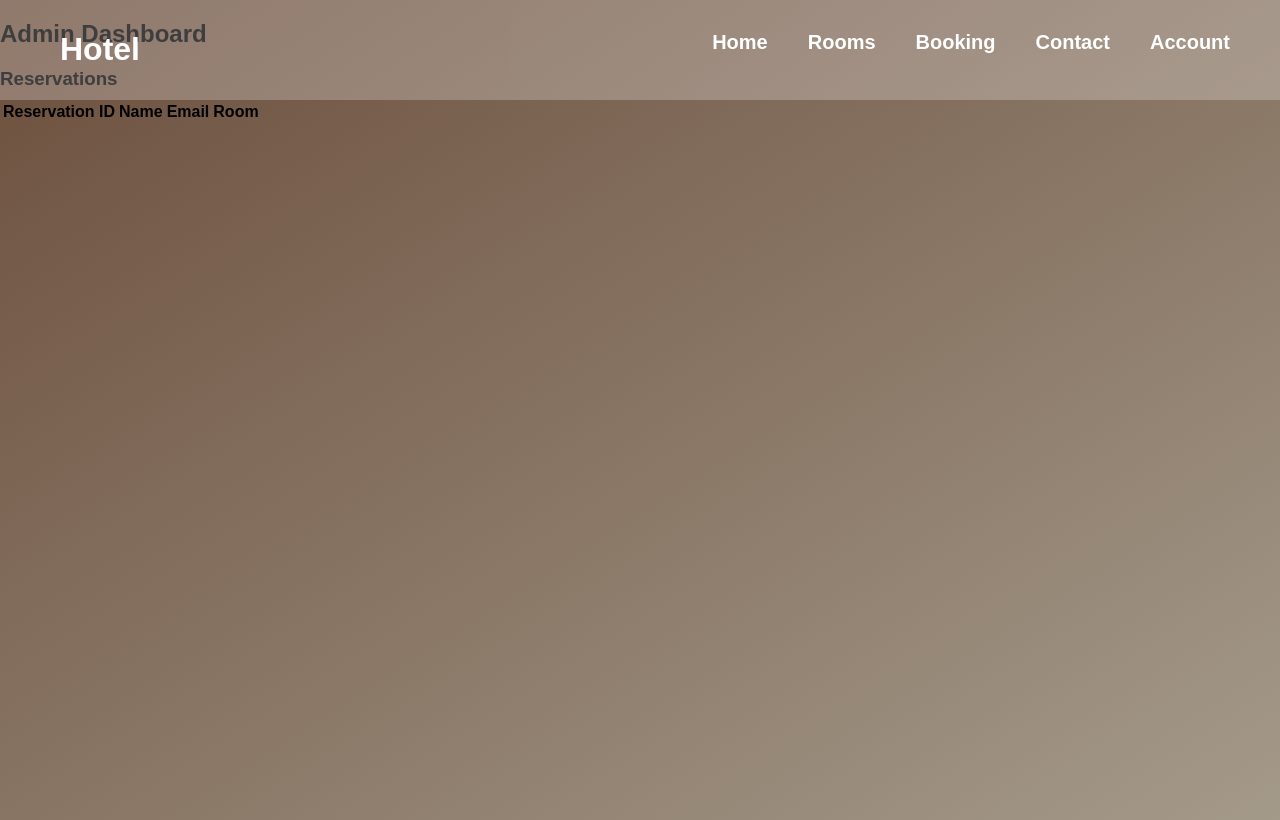
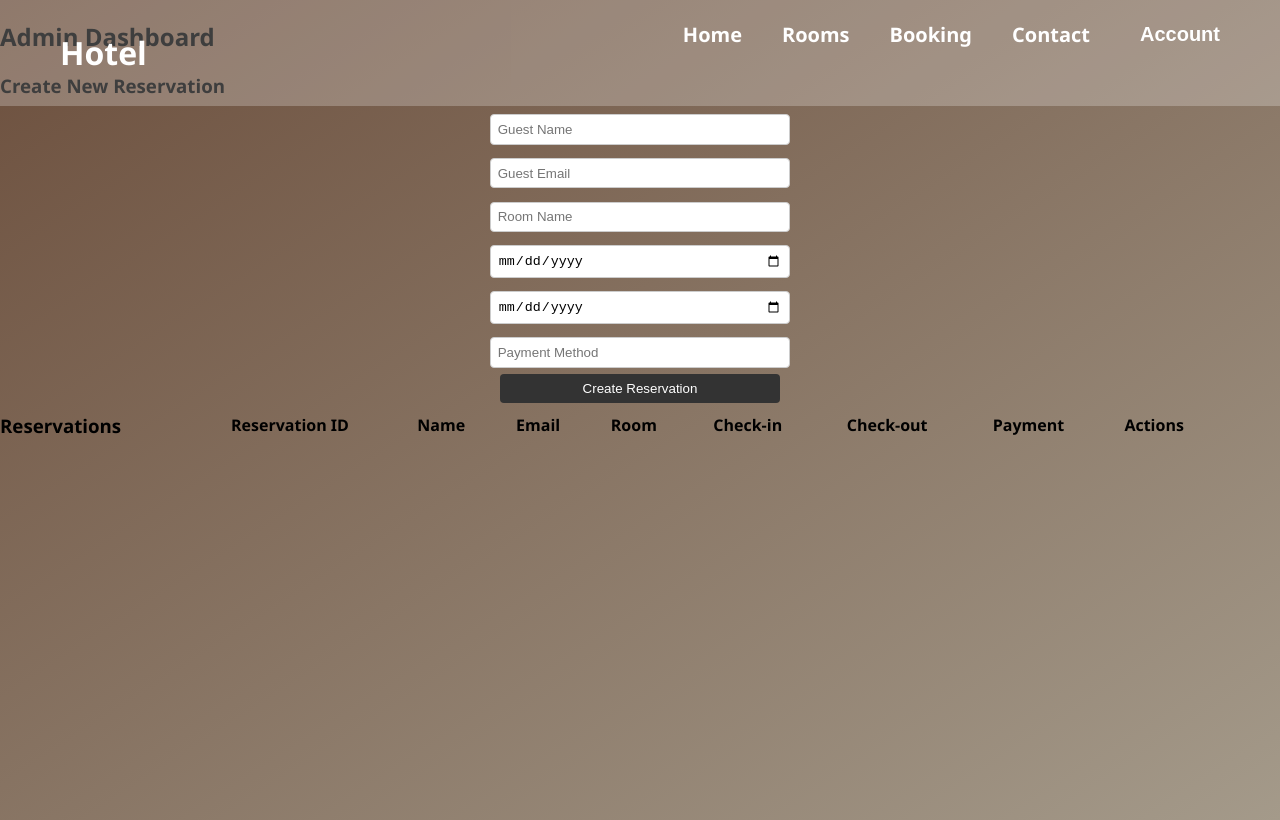
Before and after one commit to Cean175/final-project-8-webdevt, a React (Create React App) app: page /admin in a window 1280 px wide. Built offline with nearby package versions, Linux system fonts and the light colour scheme; sample sign-in values are in the browser's storage.

Commit message:
Fixed the Dashboard and added edit and delete options of the code and changes on CSS

```diff
--- a/src/App.css
+++ b/src/App.css
@@ -233,3 +233,31 @@ button:hover {
 .exit-btn:hover {
   background-color: #460e05;
 }
+
+.button-spacing {
+  margin-right: 10px; /* Adjust this value as needed */
+}
+
+
+
+.reservations-section {
+  display: flex;
+  justify-content: center;
+  align-items: center;
+  height: 100%;
+}
+
+table {
+  width: 80%;
+  margin: 0 auto;
+  border-collapse: collapse;
+}
+
+th, td {
+  padding: 10px;
+  text-align: center;
+}
+
+button {
+  margin: 0 10px;
+}
--- a/src/components/Booking.js
+++ b/src/components/Booking.js
@@ -112,6 +112,7 @@ const Booking = () => {
 
   const handleSubmit = (e) => {
     e.preventDefault();
+    console.log("Form Submitted");
     if (validateDates() && selectedRoom) {
       const confirmationId = generateConfirmationId();
       const newBooking = {
@@ -126,7 +127,10 @@ const Booking = () => {
       storedBookings.push(newBooking);
       localStorage.setItem("bookings", JSON.stringify(storedBookings));
 
+      console.log("Booking Confirmed:", newBooking);
       setConfirmationDetails(newBooking);
+    } else {
+      console.log("Booking failed, either no room selected or invalid dates.");
     }
   };
 
@@ -155,17 +159,21 @@ const Booking = () => {
   const handlePayment = (method) => {
     setPaymentMethod(method);
     if (method === "Card") {
-      setPaymentFee(selectedRoom.price * 0.02);
+      setPaymentFee(selectedRoom.price * 0.02); // Example transaction fee (2%)
     }
   };
 
   const confirmPayment = () => {
+    console.log("Confirming Payment");
     if (paymentMethod === "Card" && parseFloat(amountEntered) === selectedRoom.price + paymentFee) {
       setPaymentConfirmed(true);
+      console.log("Payment Confirmed");
     } else if (paymentMethod === "Hotel" && parseFloat(amountEntered) === selectedRoom.price) {
       setPaymentConfirmed(true);
+      console.log("Payment Confirmed");
     } else {
       alert("The entered amount is incorrect.");
+      console.log("Payment failed: Incorrect amount");
     }
   };
 
@@ -233,7 +241,7 @@ const Booking = () => {
           ></div>
           <h3>{selectedRoom.name}</h3>
           <p>{selectedRoom.description}</p>
-          <p>{selectedRoom.price}</p>
+          <p>₱{selectedRoom.price}</p>
         </div>
       )}
 
@@ -243,6 +251,8 @@ const Booking = () => {
           <p><strong>Confirmation ID:</strong> {confirmationDetails.confirmationId}</p>
           <p><strong>Name:</strong> {confirmationDetails.name}</p>
           <p><strong>Room Type:</strong> {confirmationDetails.roomName}</p>
+          <p><strong>Check-In Date:</strong> {confirmationDetails.checkIn}</p>
+          <p><strong>Check-Out Date:</strong> {confirmationDetails.checkOut}</p>
           <p><strong>Price:</strong> ₱{confirmationDetails.price}</p>
           <button onClick={() => handlePayment("Hotel")}>Pay at Hotel</button>
           <button onClick={() => handlePayment("Card")}>Pay by Card</button>
@@ -251,27 +261,28 @@ const Booking = () => {
 
       {paymentMethod && !paymentConfirmed && (
         <div className="payment-details">
-          <h3>Enter Payment Amount</h3>
+          <h3>Enter Amount</h3>
           <input
             type="number"
             name="amountEntered"
-            placeholder="Amount"
             value={amountEntered}
             onChange={handleChange}
+            placeholder={`₱${selectedRoom.price + paymentFee}`}
           />
-          <p><strong>Transaction Fee:</strong> ₱{paymentFee}</p>
           <button onClick={confirmPayment}>Confirm Payment</button>
           <button onClick={handleBack}>Back</button>
         </div>
       )}
 
       {paymentConfirmed && (
-        <div className="receipt-container">
-          <h2>Receipt</h2>
-          <p><strong>{paymentMethod === "Hotel" ? "Reservation ID" : "Confirmation ID"}:</strong> {paymentMethod === "Hotel" ? generateReservationId() : confirmationDetails.confirmationId}</p>
-          <p><strong>Name:</strong> {confirmationDetails.name}</p>
+        <div className="confirmation-details">
+          <h2>Payment Confirmed</h2>
+          <p>Your reservation has been confirmed!</p>
+          <p><strong>Confirmation ID:</strong> {confirmationDetails.confirmationId}</p>
           <p><strong>Room Type:</strong> {confirmationDetails.roomName}</p>
-          <p><strong>Price:</strong> ₱{confirmationDetails.price}</p>
+          <p><strong>Check-In Date:</strong> {confirmationDetails.checkIn}</p>
+          <p><strong>Check-Out Date:</strong> {confirmationDetails.checkOut}</p>
+          <p><strong>Amount Paid:</strong> ₱{selectedRoom.price + paymentFee}</p>
           <button onClick={handleCancelReservation}>Cancel Reservation</button>
         </div>
       )}
--- a/src/components/Home.css
+++ b/src/components/Home.css
@@ -2,6 +2,7 @@
 body {
     margin: 0;
     padding: 0;
+    font-family: 'Segoe UI', Tahoma, Geneva, Verdana, sans-serif;
   }
 
   /* Hero Section Styling */
--- a/src/components/Rooms.js
+++ b/src/components/Rooms.js
@@ -7,7 +7,7 @@ const roomsData = [
     description: "A luxurious room with a king-size bed and stunning views.",
     price: "₱11000/night",
     image: "family-suite.jpg",
-    amenities: ["King-size bed", "Ocean view", "Private balcony"],
+    amenities: ["King-size bed", "Ocean view", "Private balcony","High-Speed Wi-Fi"],
   },
   {
     id: 2,
@@ -15,7 +15,7 @@ const roomsData = [
     description: "A comfortable room with modern amenities and a queen bed.",
     price: "₱5000/night",
     image: "430789848.jpg",
-    amenities: ["Queen bed", "WiFi", "Air conditioning"],
+    amenities: ["Queen bed", "Fast Wi-Fi", "Air conditioning"],
   },
   {
     id: 3,
@@ -23,7 +23,7 @@ const roomsData = [
     description: "Spacious room with two double beds, perfect for families.",
     price: "₱7500/night",
     image: "masthead-desktop.avif",
-    amenities: ["Two double beds", "Child-friendly", "Free breakfast"],
+    amenities: ["Two double beds", "Kid-friendly open areas", "Free breakfast", "Entertainment for both kids and adults"],
   },
   {
     id: 4,
@@ -31,7 +31,7 @@ const roomsData = [
     description: "Cozy room with a single bed for solo travelers.",
     price: "₱3000/night",
     image: "single.webp",
-    amenities: ["Single bed", "Free WiFi", "Private bathroom"],
+    amenities: ["Single bed", "Free Wi-Fi", "Private bathroom"],
   },
 ];
 
--- a/src/components/admin_component/admin.js
+++ b/src/components/admin_component/admin.js
@@ -1,11 +1,20 @@
 import React, { useState, useEffect } from "react";
-
 
 const Admin = () => {
   const [bookings, setBookings] = useState([]);
   const [contactMessages, setContactMessages] = useState([]);
+  const [editBooking, setEditBooking] = useState(null);
+  const [newBooking, setNewBooking] = useState({
+    name: "",
+    email: "",
+    roomName: "",
+    checkInDate: "",
+    checkOutDate: "",
+    paymentMethod: "",
+  });
 
   useEffect(() => {
+    // Fetch and load bookings from localStorage
     const storedBookings = JSON.parse(localStorage.getItem("bookings")) || [];
     const messages = storedBookings
       .filter((booking) => booking.contactMessage)
@@ -19,6 +28,7 @@ const Admin = () => {
     setContactMessages(messages);
   }, []);
 
+  // Function to cancel a reservation
   const handleCancel = (confirmationId) => {
     const updatedBookings = bookings.filter(
       (booking) => booking.confirmationId !== confirmationId
@@ -28,10 +38,115 @@ const Admin = () => {
     alert("Reservation has been canceled.");
   };
 
+  // Function to create a new booking
+  const handleCreateBooking = () => {
+    if (!newBooking.name || !newBooking.roomName || !newBooking.checkInDate || !newBooking.checkOutDate) {
+      alert("Please fill in all fields!");
+      return;
+    }
+
+    const newConfirmationId = `CONF-${Date.now()}`; // Unique ID based on timestamp
+    const newBookingObj = { ...newBooking, confirmationId: newConfirmationId };
+    const updatedBookings = [...bookings, newBookingObj];
+    setBookings(updatedBookings);
+    localStorage.setItem("bookings", JSON.stringify(updatedBookings));
+    alert("New reservation created!");
+    setNewBooking({
+      name: "",
+      email: "",
+      roomName: "",
+      checkInDate: "",
+      checkOutDate: "",
+      paymentMethod: "",
+    }); // Reset the form
+  };
+
+  // Function to handle editing a booking
+  const handleEditBooking = (booking) => {
+    setEditBooking(booking);
+  };
+
+  // Save the edited booking
+  const handleSaveEditedBooking = () => {
+    if (!editBooking.name || !editBooking.roomName || !editBooking.checkInDate || !editBooking.checkOutDate) {
+      alert("Please fill in all fields!");
+      return;
+    }
+
+    const updatedBookings = bookings.map((booking) =>
+      booking.confirmationId === editBooking.confirmationId ? editBooking : booking
+    );
+    setBookings(updatedBookings);
+    localStorage.setItem("bookings", JSON.stringify(updatedBookings));
+    alert("Reservation updated!");
+    setEditBooking(null); // Clear edit mode
+  };
+
+  // Handle input changes for both new booking and editing booking
+  const handleInputChange = (e) => {
+    const { name, value } = e.target;
+    if (editBooking) {
+      setEditBooking({ ...editBooking, [name]: value });
+    } else {
+      setNewBooking({ ...newBooking, [name]: value });
+    }
+  };
+
   return (
     <div className="admin-dashboard">
       <h2>Admin Dashboard</h2>
 
+      {/* Create Reservation Form */}
+      <div className="create-reservation-section">
+        <h3>Create New Reservation</h3>
+        <form onSubmit={(e) => e.preventDefault()}>
+          <input
+            type="text"
+            name="name"
+            value={newBooking.name}
+            onChange={handleInputChange}
+            placeholder="Guest Name"
+          />
+          <input
+            type="email"
+            name="email"
+            value={newBooking.email}
+            onChange={handleInputChange}
+            placeholder="Guest Email"
+          />
+          <input
+            type="text"
+            name="roomName"
+            value={newBooking.roomName}
+            onChange={handleInputChange}
+            placeholder="Room Name"
+          />
+          <input
+            type="date"
+            name="checkInDate"
+            value={newBooking.checkInDate}
+            onChange={handleInputChange}
+            placeholder="Check-in Date"
+          />
+          <input
+            type="date"
+            name="checkOutDate"
+            value={newBooking.checkOutDate}
+            onChange={handleInputChange}
+            placeholder="Check-out Date"
+          />
+          <input
+            type="text"
+            name="paymentMethod"
+            value={newBooking.paymentMethod}
+            onChange={handleInputChange}
+            placeholder="Payment Method"
+          />
+          <button type="button" onClick={handleCreateBooking}>Create Reservation</button>
+        </form>
+      </div>
+
+      {/* Reservations List */}
       <div className="reservations-section">
         <h3>Reservations</h3>
         <table>
@@ -41,6 +156,10 @@ const Admin = () => {
               <th>Name</th>
               <th>Email</th>
               <th>Room</th>
+              <th>Check-in</th>
+              <th>Check-out</th>
+              <th>Payment</th>
+              <th>Actions</th>
             </tr>
           </thead>
           <tbody>
@@ -54,7 +173,15 @@ const Admin = () => {
                 <td>{booking.checkOutDate}</td>
                 <td>{booking.paymentMethod}</td>
                 <td>
-                  <button onClick={() => handleCancel(booking.confirmationId)}>
+                  <button
+                    className="button-spacing"
+                    onClick={() => handleEditBooking(booking)}
+                  >
+                    Edit
+                  </button>
+                  <button
+                    onClick={() => handleCancel(booking.confirmationId)}
+                  >
                     Cancel
                   </button>
                 </td>
@@ -64,6 +191,56 @@ const Admin = () => {
         </table>
       </div>
 
+      {/* Edit Reservation Modal */}
+      {editBooking && (
+        <div className="edit-booking-modal">
+          <h3>Edit Reservation</h3>
+          <input
+            type="text"
+            name="name"
+            value={editBooking.name}
+            onChange={handleInputChange}
+            placeholder="Guest Name"
+          />
+          <input
+            type="email"
+            name="email"
+            value={editBooking.email}
+            onChange={handleInputChange}
+            placeholder="Guest Email"
+          />
+          <input
+            type="text"
+            name="roomName"
+            value={editBooking.roomName}
+            onChange={handleInputChange}
+            placeholder="Room Name"
+          />
+          <input
+            type="date"
+            name="checkInDate"
+            value={editBooking.checkInDate}
+            onChange={handleInputChange}
+            placeholder="Check-in Date"
+          />
+          <input
+            type="date"
+            name="checkOutDate"
+            value={editBooking.checkOutDate}
+            onChange={handleInputChange}
+            placeholder="Check-out Date"
+          />
+          <input
+            type="text"
+            name="paymentMethod"
+            value={editBooking.paymentMethod}
+            onChange={handleInputChange}
+            placeholder="Payment Method"
+          />
+          <button type="button" onClick={handleSaveEditedBooking}>Save Changes</button>
+          <button type="button" onClick={() => setEditBooking(null)}>Cancel</button>
+        </div>
+      )}
     </div>
   );
 };
```
